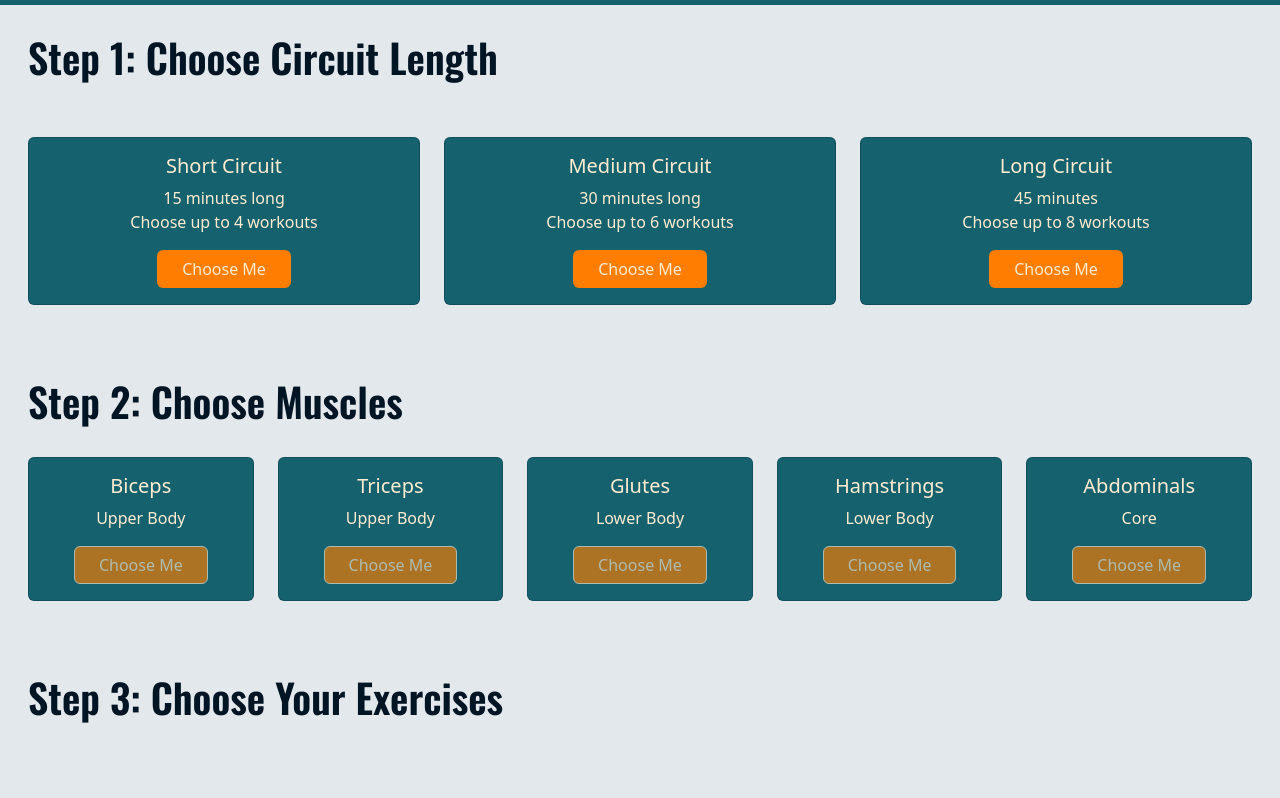
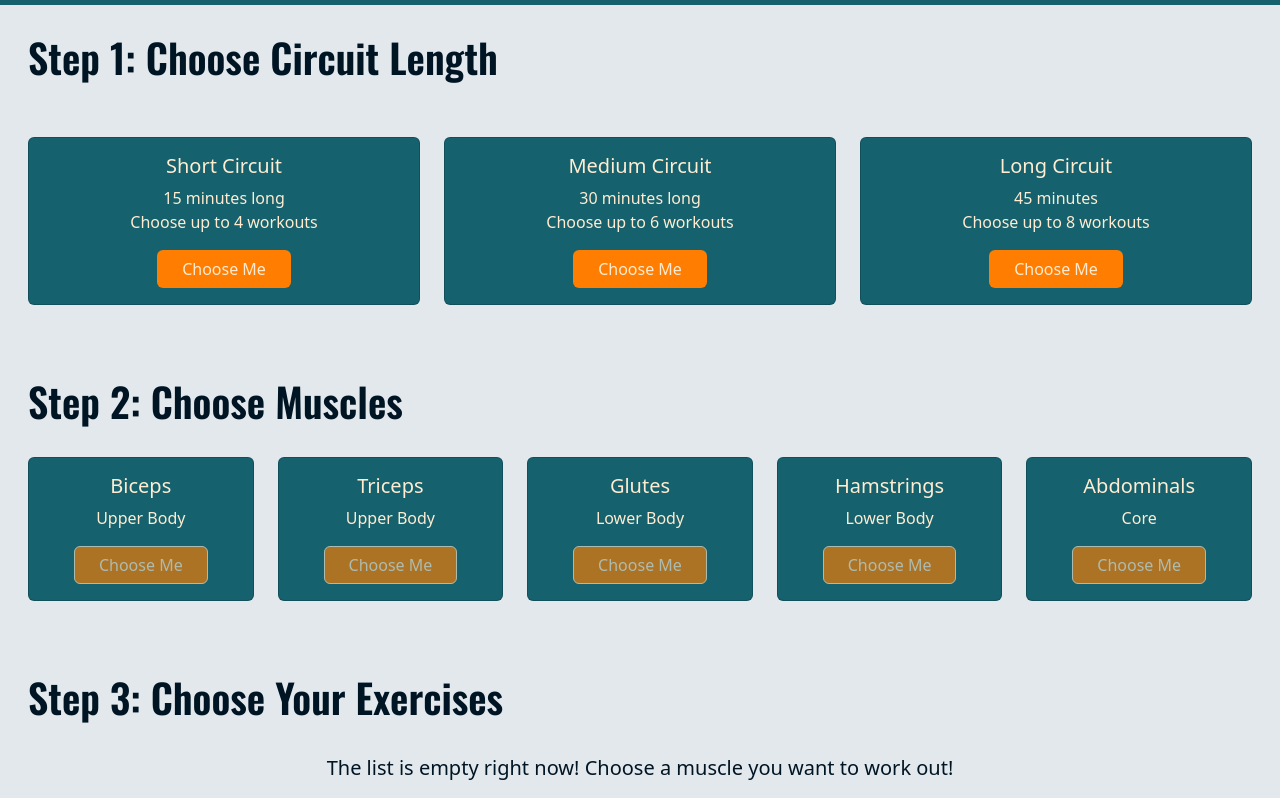
Before and after one commit to btoch23/circuit-creator, a website built with Parcel: page circuit.html in a window 1280 px wide. Shown: the part 125-923 px from the top of the page. Built offline with nearby package versions, Linux system fonts and the light colour scheme; no server answers.

Commit message:
default text in exercise div

```diff
--- a/circuit.html
+++ b/circuit.html
@@ -119,6 +119,7 @@
         </div>
 
         <div id="chosenExerciseList" class="row ps-3 pe-3 pb-4 g-4 text-center">
+            <p class="lead">The list is empty right now! Choose a muscle you want to work out!</p>
             <!-- EXERCISES POPULATE HERE -->
         </div>
 
```
